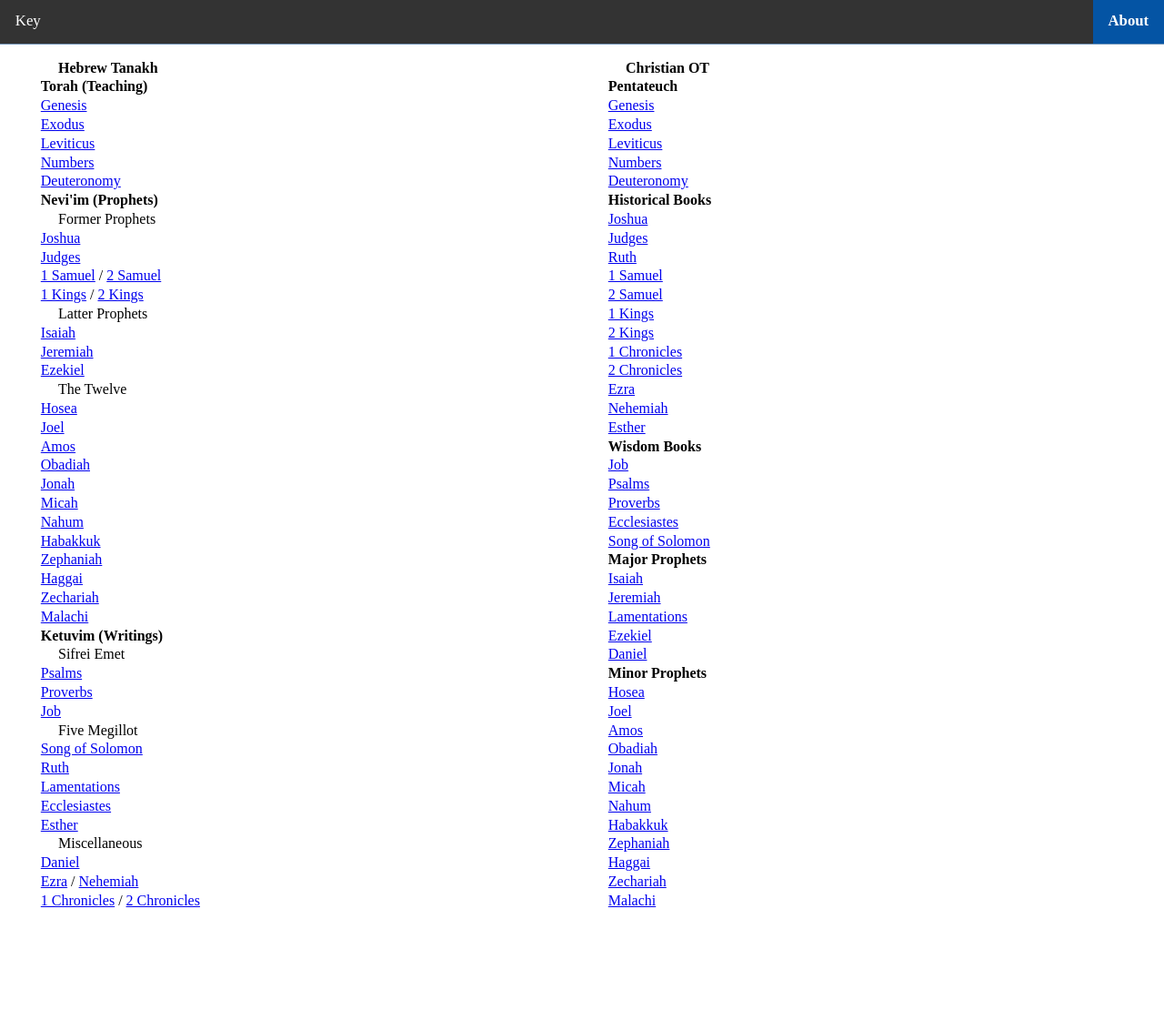
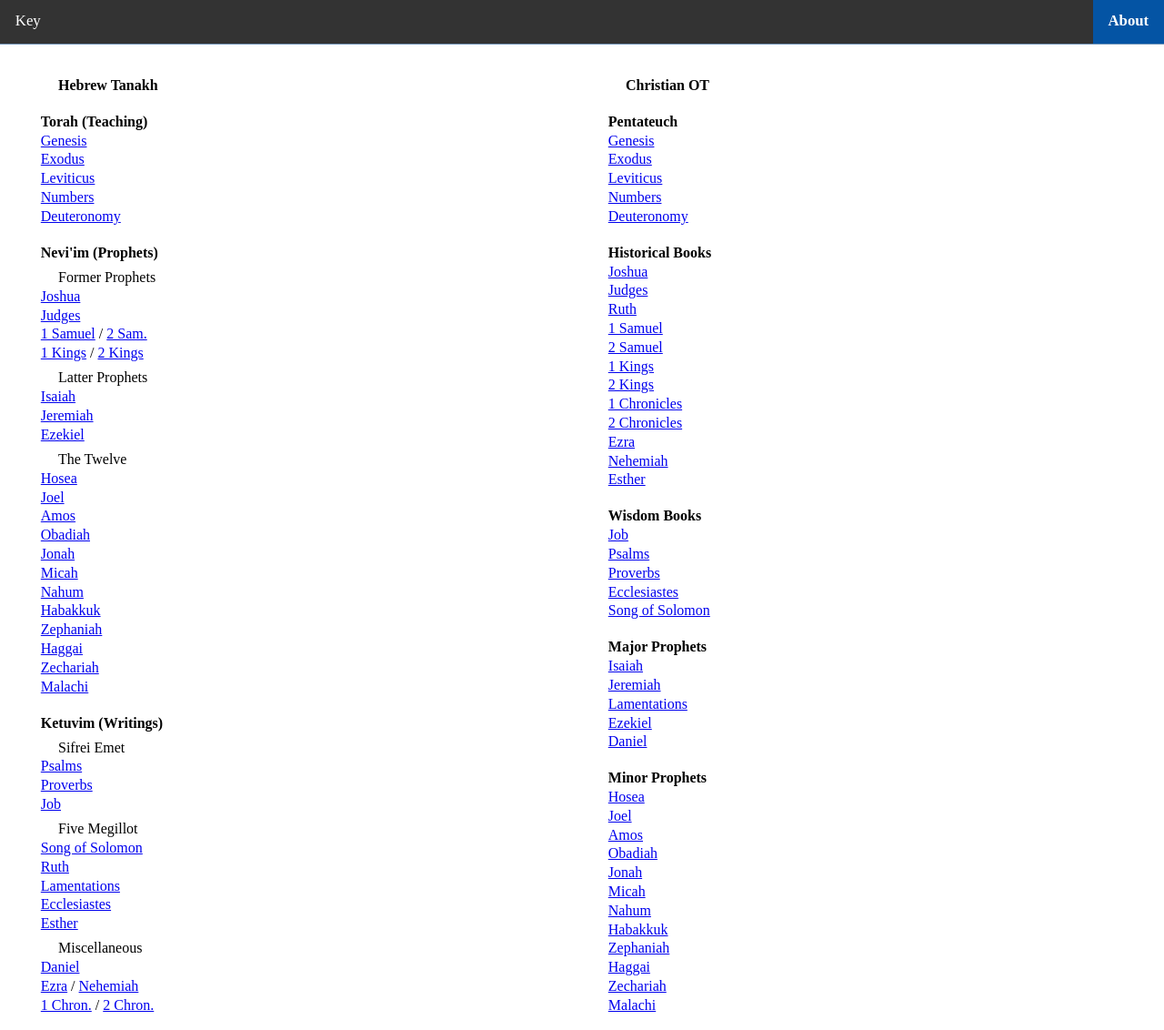
Before and after one commit to gfassero/HIERO, a Jekyll site: the page read/index2.html, which Jekyll copies as it is, in a window 1280 px wide. Shown: the whole page at 91% size. Built offline with Jekyll 4.4.1, drawn with Linux system fonts in a browser that asks for light colours.

Commit message:
Troubleshoot text sizes

```diff
--- a/read/index2.html
+++ b/read/index2.html
@@ -13,8 +13,19 @@
     float: left;
     width: 50%;
 }
+p.in1 {
+    margin-top: 0.4em;
+}
+p.title {
+    margin-top: 1.2em;
+}
 
-
+@media screen and (max-width: 30em) {
+    #translation {
+        padding-left: 0;
+        padding-right: 0;
+    }
+}
 
 body {
     height: 100vh;
@@ -51,7 +62,7 @@ body {
         <p class="in1">Former Prophets</p>
         <p><a href="06 Jos.html">Joshua</a></p>
         <p><a href="07 Jdg.html">Judges</a></p>
-        <p><a href="09 1Sa.html">1 Samuel</a> / <a href="10 2Sa.html">2 Samuel</a></p>
+        <p><a href="09 1Sa.html">1 Samuel</a> / <a href="10 2Sa.html">2 Sam.</a></p>
         <p><a href="11 1Ki.html">1 Kings</a> / <a href="12 2Ki.html">2 Kings</a></p>
         <p class="in1">Latter Prophets</p>
         <p><a href="23 Isa.html">Isaiah</a></p>
@@ -84,7 +95,7 @@ body {
         <p class="in1">Miscellaneous</p>
         <p><a href="27 Dan.html">Daniel</a></p>
         <p><a href="15 Ezr.html">Ezra</a> / <a href="16 Neh.html">Nehemiah</a></p>
-        <p><a href="13 1Ch.html">1 Chronicles</a> / <a href="14 2Ch.html">2 Chronicles</a></p>
+        <p><a href="13 1Ch.html">1 Chron.</a> / <a href="14 2Ch.html">2 Chron.</a></p>
     </div>
     <div class="column">
         <p class="title in1">Christian OT</p>
```
